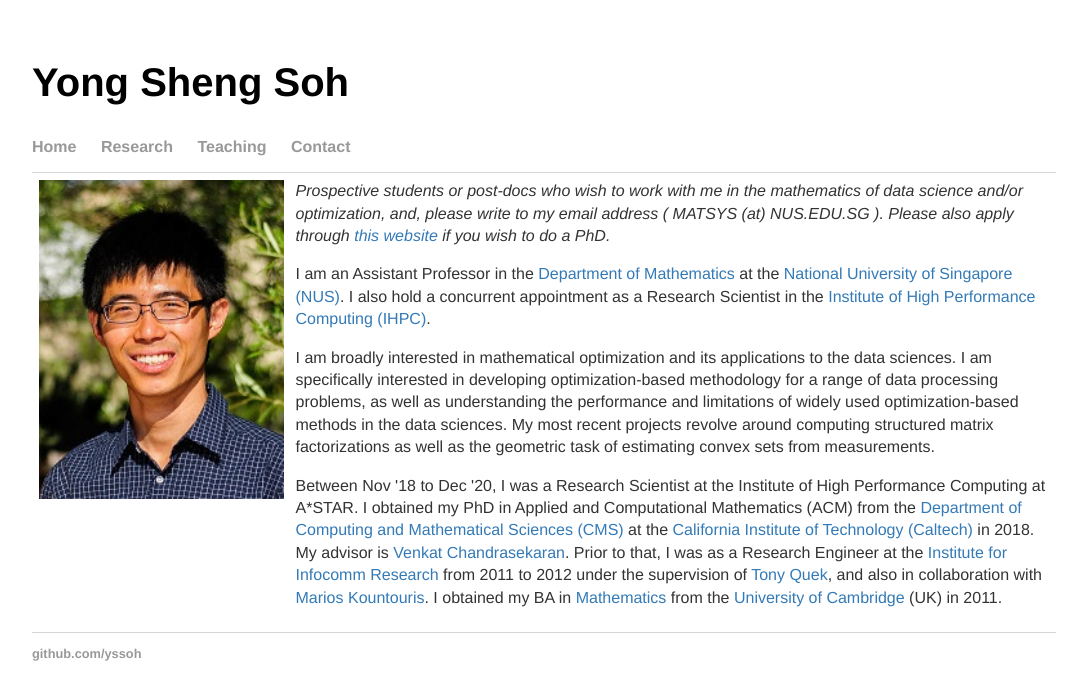
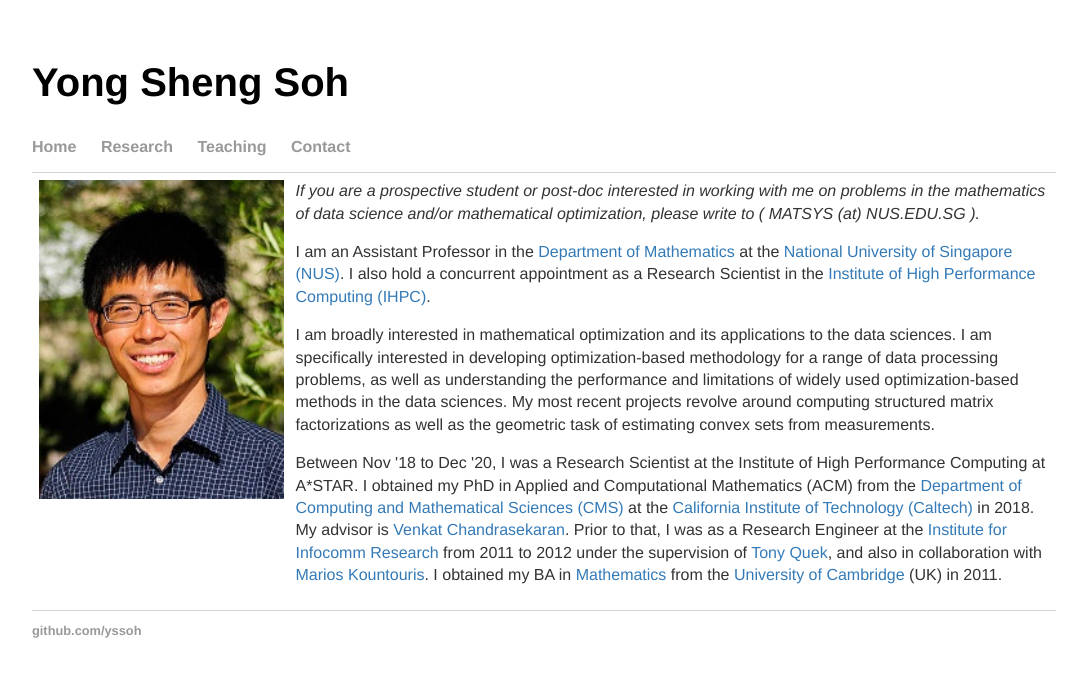
Before and after one commit to yssoh/yssoh.github.io, a Jekyll site: the page built from index.html, in a window 1280 px wide. Shown: the top 700 px of the page, without its empty margins (96-1172 px from the left). Built offline with Jekyll 4.4.1, drawn with Linux system fonts in a browser that asks for light colours.

Commit message:
Update index.html

```diff
--- a/index.html
+++ b/index.html
@@ -21,7 +21,7 @@ title: Yong Sheng Soh
     </td>
     <td>
       <div id="blurb">
-	<p><i>Prospective students or post-docs who wish to work with me in the mathematics of data science and/or optimization, and, please write to my email address ( MATSYS (at) NUS.EDU.SG ).  Please also apply through <a href="https://www.math.nus.edu.sg/graduates/graduate-programme-in-mathematics-by-research/prospective-students/">this website</a> if you wish to do a PhD.</i></p>
+	<p><i>If you are a prospective student or post-doc interested in working with me on problems in the mathematics of data science and/or mathematical optimization, please write to ( MATSYS (at) NUS.EDU.SG ).</i></p>
 
 	<p>I am an Assistant Professor in the <a href="https://www.math.nus.edu.sg/">Department of Mathematics</a> at the <a href="http://nus.edu.sg/">National University of Singapore (NUS)</a>.  I also hold a concurrent appointment as a Research Scientist in the <a href="http://www.a-star.edu.sg/ihpc">Institute of High Performance Computing (IHPC)</a>.</p>
 
```
